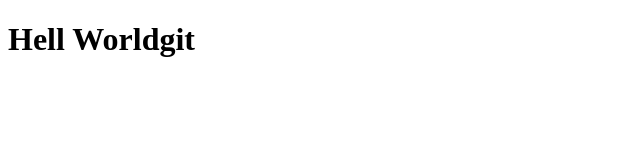
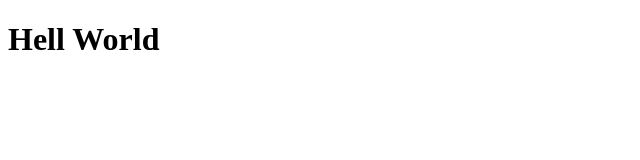
Before and after one commit to imma-ij/portfolio-profile, a plain HTML site: page index.html in a window 1280 px wide. Shown: the full height of the page, 0-640 px from the left. Drawn offline with Linux system fonts and the light colour scheme.

```diff
--- a/index.html
+++ b/index.html
@@ -6,6 +6,6 @@
     <title> Immaculate J.K</title>
 </head>
 <body>
-   <h1>Hell Worldgit </h1>
+   <h1>Hell World </h1>
 </body>
 </html>
```
Also changed, not shown: 1 other file.
